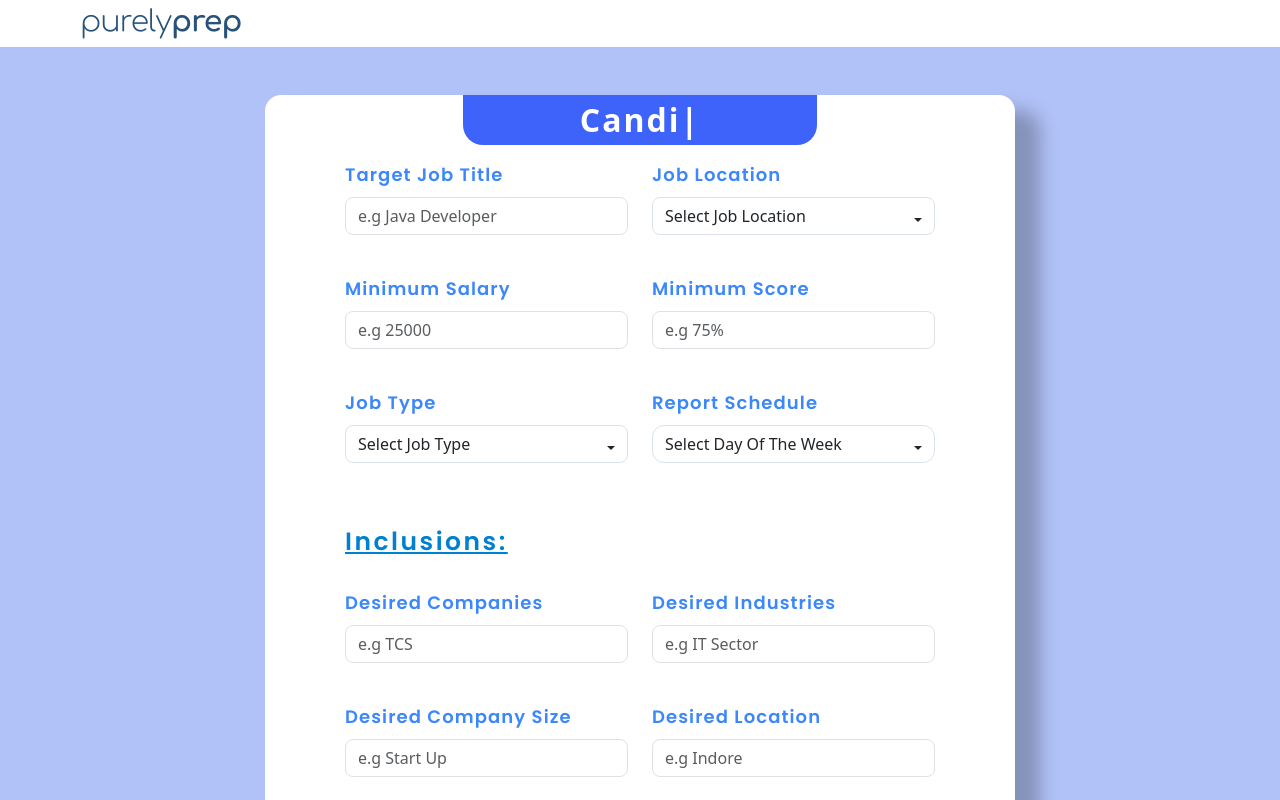
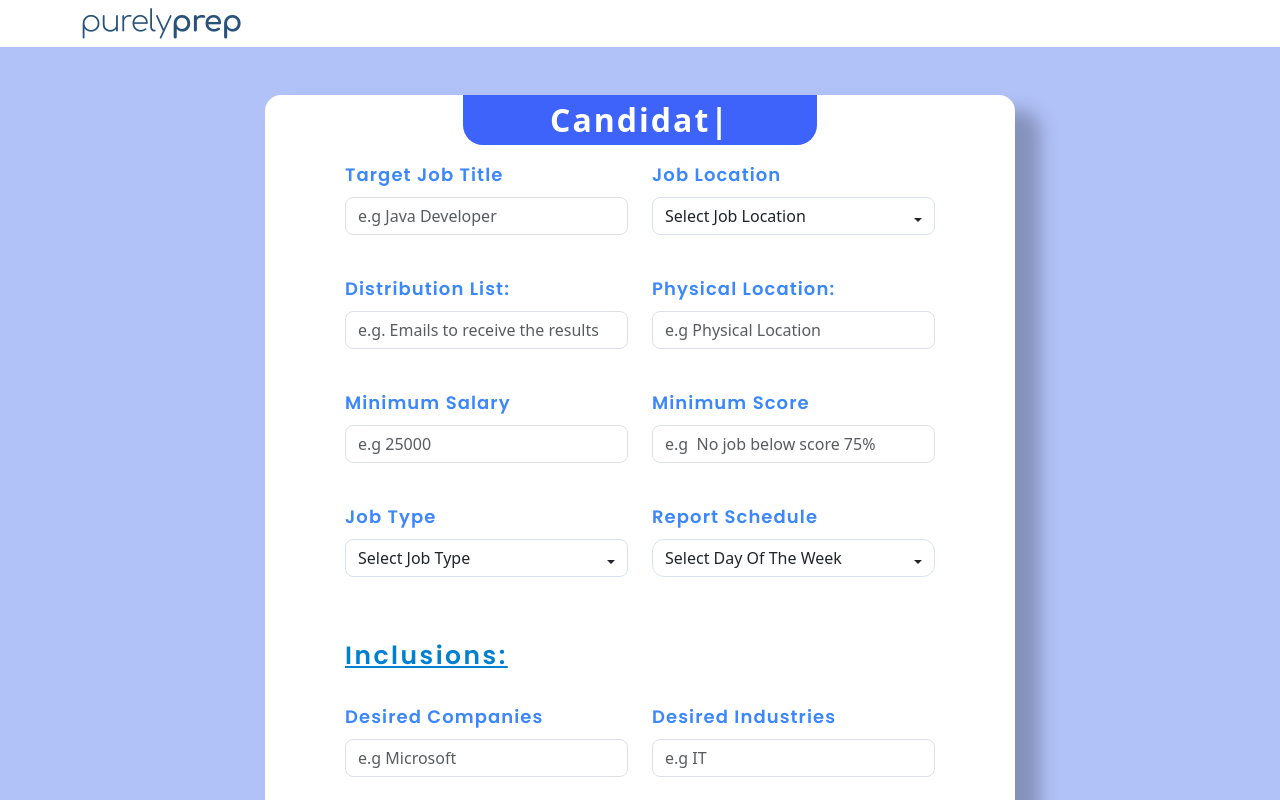
Before and after one commit to himanshujain-adt/ReactForm, a React (Vite) app: page / in a window 1280 px wide. Shown: the top 800 px of the page. Built offline with nearby package versions, Linux system fonts and the light colour scheme.

Commit message:
Validation and Fields Updated

```diff
--- a/src/CandidateForm/CandidateForm.jsx
+++ b/src/CandidateForm/CandidateForm.jsx
@@ -1,14 +1,34 @@
 
 //code with api integration
 
+import { ErrorMessage, Field, Form, Formik } from 'formik';
+import { motion } from 'framer-motion';
 import React, { useEffect, useRef, useState } from 'react';
-
-import { motion } from 'framer-motion';
 import Typed from 'typed.js';
+import * as Yup from 'yup';
 import uploadIcon from "../assets/upload-resume.png";
 import './CandidateForm.css';
 
 const CandidateForm = () => {
+
+  const validationSchema = Yup.object({
+    distributionList: Yup.string()
+      .required('Distribution List is required')
+      .test(
+        'is-valid-emails',
+        ' email are invalid',
+        (value) => {
+          if (!value) return false;
+          const emails = value.split(',').map((email) => email.trim());
+          const emailRegex = /^[^\s@]+@[^\s@]+\.[^\s@]+$/;
+          return emails.every((email) => emailRegex.test(email));
+        }
+      ),
+    physicalLocation: Yup.string().required('Physical Location is required')
+      .matches(/^[a-zA-Z\\s]+$/, 'Physical Location can only contain letters and spaces')
+
+  });
+
   const [selectedDays, setSelectedDays] = useState([]);
   const [isOpen, setIsOpen] = useState(false);
   const [formData, setFormData] = useState({
@@ -34,10 +54,11 @@ const CandidateForm = () => {
     desiredLocation: '',
     reportSchedule: '',
     jobLocation: '',
-    undesiredCompanies: '',
+
     undesiredIndustries: '',
     undesiredCompanySize: '',
     undesiredLocation: '',
+
   });
   const [isPopupVisible, setPopupVisible] = useState(false);
 
@@ -62,7 +83,6 @@ const CandidateForm = () => {
     undesiredIndustries: '',
     undesiredCompanySize: '',
     undesiredLocation: '',
-
 
   });
   const dropdownRef = useRef(null);
@@ -177,6 +197,7 @@ const CandidateForm = () => {
       undesiredCompanySize: '',
       undesiredLocation: '',
 
+
     };
 
     // Validation rule: jobTitles should not be empty and should contain at least one job title
@@ -212,29 +233,29 @@ const CandidateForm = () => {
         newErrors.minimumScore = 'Score must be between 0 and 100.';
       }
     }
-    // Validation for Desired Companies
-    if (!formData.desiredCompanies.trim()) {
-      newErrors.desiredCompanies = 'Please enter desired companies';
-    } else if (formData.desiredCompanies.length < 2) {
-      newErrors.desiredCompanies = 'Company name must be at least 2 characters';
-    }
-    // Validation for Desired Industries
-    if (!formData.desiredIndustries.trim()) {
-      newErrors.desiredIndustries = 'Please enter desired industries';
-    } else if (formData.desiredIndustries.length < 2) {
-      newErrors.desiredIndustries = 'Industry name must be at least 2 characters';
-    }
-    // Validation for Desired Company Size
-    if (!formData.desiredCompanySize.trim()) {
-      newErrors.desiredCompanySize = 'Please enter desired company size';
-    }
+    // // Validation for Desired Companies
+    // if (!formData.desiredCompanies.trim()) {
+    //   newErrors.desiredCompanies = 'Please enter desired companies';
+    // } else if (formData.desiredCompanies.length < 2) {
+    //   newErrors.desiredCompanies = 'Company name must be at least 2 characters';
+    // }
+    // // Validation for Desired Industries
+    // if (!formData.desiredIndustries.trim()) {
+    //   newErrors.desiredIndustries = 'Please enter desired industries';
+    // } else if (formData.desiredIndustries.length < 2) {
+    //   newErrors.desiredIndustries = 'Industry name must be at least 2 characters';
+    // }
+    // // Validation for Desired Company Size
+    // if (!formData.desiredCompanySize.trim()) {
+    //   newErrors.desiredCompanySize = 'Please enter desired company size';
+    // }
 
-    // Validation for Desired Location
-    if (!formData.desiredLocation.trim()) {
-      newErrors.desiredLocation = 'Please enter desired location';
-    } else if (formData.desiredLocation.length < 2) {
-      newErrors.desiredLocation = 'Location must be at least 2 characters';
-    }
+    // // Validation for Desired Location
+    // if (!formData.desiredLocation.trim()) {
+    //   newErrors.desiredLocation = 'Please enter desired location';
+    // } else if (formData.desiredLocation.length < 2) {
+    //   newErrors.desiredLocation = 'Location must be at least 2 characters';
+    // }
 
     // Job Type validation
     if (selectedJobTypes.length === 0) {
@@ -253,31 +274,29 @@ const CandidateForm = () => {
     if (selectedLocations.length === 0) {
       newErrors.jobLocation = 'Please select at least one job location';
     }
-    // Validation for Undesired Companies
-    if (!formData.undesiredCompanies.trim()) {
-      newErrors.undesiredCompanies = 'Please enter undesired companies';
-    } else if (formData.undesiredCompanies.length < 2) {
-      newErrors.undesiredCompanies = 'Company name must be at least 2 characters';
-    }
+  //   // Validation for Undesired Companies
+  //  if (formData.undesiredCompanies.length < 2) {
+  //     newErrors.undesiredCompanies = 'Company name must be at least 2 characters';
+  //   }
 
-    // Validation for Undesired Industries
-    if (!formData.undesiredIndustries.trim()) {
-      newErrors.undesiredIndustries = 'Please enter undesired industries';
-    } else if (formData.undesiredIndustries.length < 2) {
-      newErrors.undesiredIndustries = 'Industry name must be at least 2 characters';
-    }
+  //   // Validation for Undesired Industries
+  //   if (!formData.undesiredIndustries.trim()) {
+  //     newErrors.undesiredIndustries = 'Please enter undesired industries';
+  //   } else if (formData.undesiredIndustries.length < 2) {
+  //     newErrors.undesiredIndustries = 'Industry name must be at least 2 characters';
+  //   }
 
-    // Validation for Undesired Company Size
-    if (!formData.undesiredCompanySize.trim()) {
-      newErrors.undesiredCompanySize = 'Please enter undesired company size';
-    }
+  //   // Validation for Undesired Company Size
+  //   if (!formData.undesiredCompanySize.trim()) {
+  //     newErrors.undesiredCompanySize = 'Please enter undesired company size';
+  //   }
 
-    // Validation for Undesired Location
-    if (!formData.undesiredLocation.trim()) {
-      newErrors.undesiredLocation = 'Please enter undesired location';
-    } else if (formData.undesiredLocation.length < 2) {
-      newErrors.undesiredLocation = 'Location must be at least 2 characters';
-    }
+  //   // Validation for Undesired Location
+  //   if (!formData.undesiredLocation.trim()) {
+  //     newErrors.undesiredLocation = 'Please enter undesired location';
+  //   } else if (formData.undesiredLocation.length < 2) {
+  //     newErrors.undesiredLocation = 'Location must be at least 2 characters';
+  //   }
 
 
     setErrors(newErrors);
@@ -291,7 +310,7 @@ const CandidateForm = () => {
     const validationErrors = validate();
     console.log('Validation Errors:', validationErrors);
 
-    if(validationErrors){
+    if (validationErrors) {
       setPopupVisible(true);
     }
 
@@ -319,15 +338,25 @@ const CandidateForm = () => {
     const value = e.target.value;
 
     // Regular expression to allow only alphabets and spaces
-    const regex = /^[a-zA-Z ]*$/;
+    const regex = /^[a-zA-Z\s]*$/;
 
-
-
-    // If input matches the regex (only alphabets and spaces), update the state
+    // If input matches the regex, update the state
     if (regex.test(value)) {
-      setFormData({ ...formData, jobTitles: value.split(' ').filter(Boolean) });
+      setFormData({ ...formData, jobTitles: value });
     }
   };
+
+  // const handleDistributionList = (e) => {
+  //   const value = e.target.value;
+
+  //   // Regular expression to allow only alphabets and spaces
+  //   const regex = /^[a-zA-Z\s]*$/;
+
+  //   // If input matches the regex, update the state
+  //   if (regex.test(value)) {
+  //     setFormData({ ...formData, distributionList: value });
+  //   }
+  // };
 
   const handleSalaryChange = (e) => {
     setFormData({ ...formData, minimumSalary: e.target.value });
@@ -355,13 +384,14 @@ const CandidateForm = () => {
 
           <form onSubmit={handleFormSubmit}>
             <div className="row g-4">
+
               {/* Target Job Title */}
               <motion.div
                 className="col-md-6"
                 initial={{ opacity: 0, x: -50 }}
                 animate={{ opacity: 1, x: 0 }}
                 transition={{ duration: 0.6, delay: 0.2 }}
-                style={{ fontWeight: 'bold' }}
+                style={{ }}
               >
 
 
@@ -375,9 +405,10 @@ const CandidateForm = () => {
                     type="text"
                     className={`form-control form-input rounded-3 bold-text ${errors.jobTitles ? 'is-invalid' : ''}`}
                     placeholder="e.g Java Developer"
-                    value={formData.jobTitles.join(', ')}
-                    onChange={handleJobTitleChange}  // Update the handler here
+                    value={formData.jobTitles}
+                    onChange={handleJobTitleChange}
                   />
+
                   {errors.jobTitles && <div className="invalid-feedback">{errors.jobTitles}</div>}
 
 
@@ -459,7 +490,80 @@ const CandidateForm = () => {
                 </div>
               </motion.div>
 
-              {/* Minimum Salary */}
+              {/* Distribution  List*/}
+              <motion.div
+                className="col-md-6"
+                initial={{ opacity: 0, x: -50 }}
+                animate={{ opacity: 1, x: 0 }}
+                transition={{ duration: 0.6, delay: 0.2 }}
+                style={{ }}
+              >
+                <Formik
+                  initialValues={{ distributionList: '' }}
+                  validationSchema={validationSchema}
+                  onSubmit={handleFormSubmit}
+                >
+                  {({ errors, touched }) => (
+                    <Form>
+                      <div className="form-group">
+                        <label className="form-label" htmlFor="distributionList">
+                          Distribution List:
+                        </label>
+                        <Field
+                          type="text"
+                          name="distributionList"
+                          className={`form-control form-input rounded-3  ${touched.distributionList && errors.distributionList ? 'is-invalid' : ''
+                            }`}
+                          placeholder="e.g. Emails to receive the results"
+                        />
+                        <ErrorMessage
+                          name="distributionList"
+                          component="div"
+                          className="invalid-feedback"
+                        />
+                      </div>
+
+                    </Form>
+                  )}
+                </Formik>
+              </motion.div>
+              {/* Physical Location */}
+              <motion.div
+                className="col-md-6"
+                initial={{ opacity: 0, x: -50 }}
+                animate={{ opacity: 1, x: 0 }}
+                transition={{ duration: 0.6, delay: 0.2 }}
+                style={{ }}
+              >
+                <Formik
+                  initialValues={{ physicalLocation: '' }}
+                  validationSchema={validationSchema}
+                  onSubmit={handleFormSubmit}
+                >
+                  {({ errors, touched }) => (
+                    <Form>
+                      <div className="form-group">
+                        <label className="form-label" htmlFor="physicalLocation">
+                          Physical Location:
+                        </label>
+                        <Field
+                          type="text"
+                          name="physicalLocation"
+                          className={`form-control form-input rounded-3  ${touched.physicalLocation && errors.physicalLocation ? 'is-invalid' : ''
+                            }`}
+                          placeholder="e.g Physical Location"
+                        />
+                        <ErrorMessage
+                          name="physicalLocation"
+                          component="div"
+                          className="invalid-feedback"
+                        />
+                      </div>
+
+                    </Form>
+                  )}
+                </Formik>
+              </motion.div>
               {/* Minimum Salary */}
               <motion.div
                 className="col-md-6"
@@ -495,7 +599,7 @@ const CandidateForm = () => {
                   <motion.input
                     type="text"
                     className={`form-control form-input rounded-3 ${errors.minimumScore ? 'is-invalid' : ''}`}
-                    placeholder="e.g 75%"
+                    placeholder="e.g  No job below score 75%"
                     name="minimumScore"
                     value={formData.minimumScore}
                     onChange={handleInputChange}
@@ -650,25 +754,25 @@ const CandidateForm = () => {
                 {[
                   {
                     label: 'Desired Companies',
-                    placeholder: 'e.g TCS',
+                    placeholder: 'e.g Microsoft',
                     name: 'desiredCompanies',
                     pattern: "^[a-zA-Z\\s]+$"
                   },
                   {
                     label: 'Desired Industries',
-                    placeholder: 'e.g IT Sector',
+                    placeholder: 'e.g IT ',
                     name: 'desiredIndustries',
                     pattern: "^[a-zA-Z\\s]+$"
                   },
                   {
                     label: 'Desired Company Size',
-                    placeholder: 'e.g Start Up',
+                    placeholder: 'e.g Multinational',
                     name: 'desiredCompanySize',
                     pattern: "^[a-zA-Z\\s]+$"
                   },
                   {
                     label: 'Desired Location',
-                    placeholder: 'e.g Indore',
+                    placeholder: 'e.g London',
                     name: 'desiredLocation',
                     pattern: "^[a-zA-Z\\s]+$"
                   }
@@ -690,7 +794,6 @@ const CandidateForm = () => {
                         value={formData[name]}
                         onChange={(e) => {
                           const value = e.target.value;
-                          // Only allow letters, numbers, commas, and spaces based on the pattern
                           if (value === '' || new RegExp(pattern).test(value)) {
                             setFormData({ ...formData, [name]: value });
                             // Clear error when user starts typing
@@ -700,15 +803,6 @@ const CandidateForm = () => {
                                 [name]: ''
                               }));
                             }
-                          }
-                        }}
-                        onBlur={(e) => {
-                          // Validate on blur
-                          if (!e.target.value.trim()) {
-                            setErrors(prev => ({
-                              ...prev,
-                              [name]: `Please enter ${label.toLowerCase()}`
-                            }));
                           }
                         }}
                       />
@@ -728,10 +822,10 @@ const CandidateForm = () => {
               <h3 className="section-title">Exclusions:</h3>
               <div className="row g-4 mt-2">
                 {[
-    { label: 'Undesired Companies', placeholder: 'e.g Infosys', name: 'undesiredCompanies' },
-    { label: 'Undesired Industries', placeholder: 'e.g Pharmaceutical', name: 'undesiredIndustries' },
-    { label: 'Undesired Company Size', placeholder: 'e.g MNC', name: 'undesiredCompanySize' },
-    { label: 'Undesired Location', placeholder: 'e.g Delhi', name: 'undesiredLocation' }
+                  { label: 'Undesired Companies', placeholder: 'e.g Deloitte Consulting ', name: 'undesiredCompanies' },
+                  { label: 'Undesired Industries', placeholder: 'e.g Finance', name: 'undesiredIndustries' },
+                  { label: 'Undesired Company Size', placeholder: 'e.g Startup', name: 'undesiredCompanySize' },
+                  { label: 'Undesired Location', placeholder: 'e.g New York', name: 'undesiredLocation' }
                 ].map(({ label, placeholder, name }) => (
                   <motion.div
                     key={label}
@@ -786,7 +880,7 @@ const CandidateForm = () => {
               transition={{ type: "spring", stiffness: 200, damping: 10 }}
             >
 
-              <button  type="button" className="btn upload-button">
+              <button type="button" className="btn upload-button">
 
                 <label htmlFor="resume" className="upload-label" style={{ display: 'flex', alignItems: 'center' }}>
                   <input
@@ -857,7 +951,7 @@ const CandidateForm = () => {
 
             </motion.div>
 
-            {errors.resume &&<center> <div className="invalid-feedback d-block" style={{ marginTop: '10px' ,alignContent:'center'}}>{errors.resume}</div></center>}
+            {errors.resume && <center> <div className="invalid-feedback d-block" style={{ marginTop: '10px', alignContent: 'center' }}>{errors.resume}</div></center>}
 
             {/* Submit Button with Bounce */}
             <motion.div
--- a/src/NavBar/Navbar.jsx
+++ b/src/NavBar/Navbar.jsx
@@ -1,5 +1,5 @@
 import React from 'react';
-
+import logoImg from '../assets/logo.png';
 
 // Navbar Component
 const Navbar = () => {
@@ -7,7 +7,7 @@ const Navbar = () => {
     <nav className="navbar navbar-expand-lg navbar-light bg-white">
       <div className="container">
         {/* <a className="navbar-brand" href="#">purelyprep</a> */}
-     <img src="src\assets\logo.png" alt="" />
+     <img src={logoImg} alt="" />
 
         <button className="navbar-toggler" type="button" data-bs-toggle="collapse" data-bs-target="#navbarNav">
           <span className="navbar-toggler-icon"></span>
```
Lines whose indentation alone changed are shown as unchanged.
